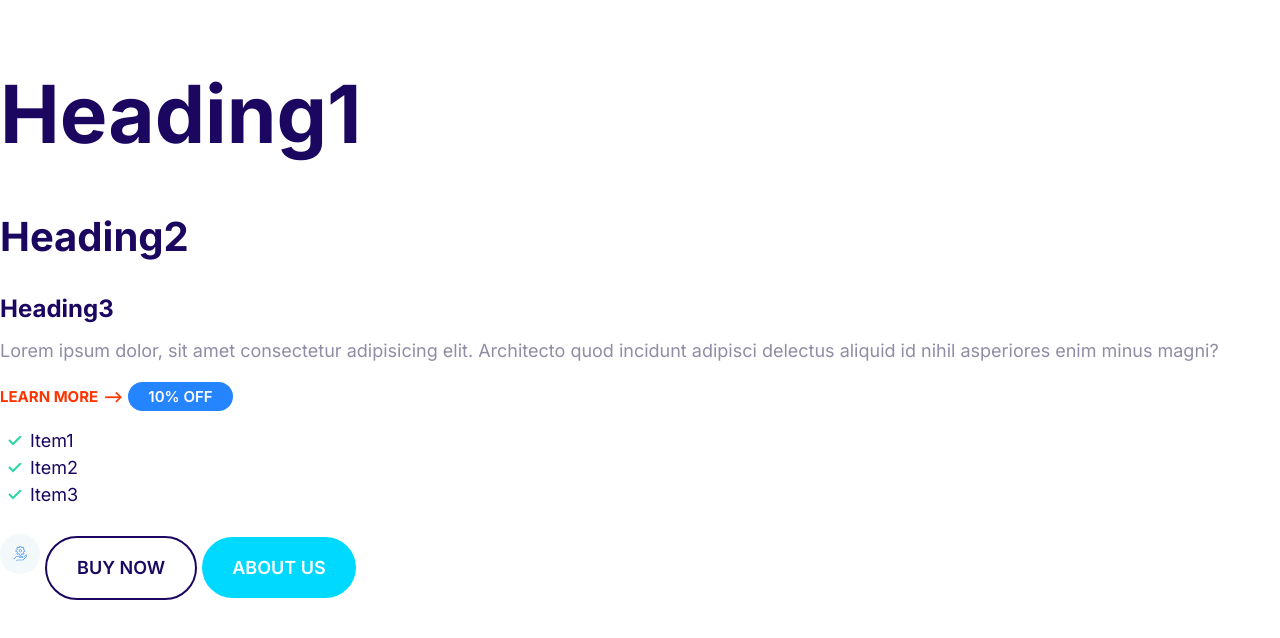
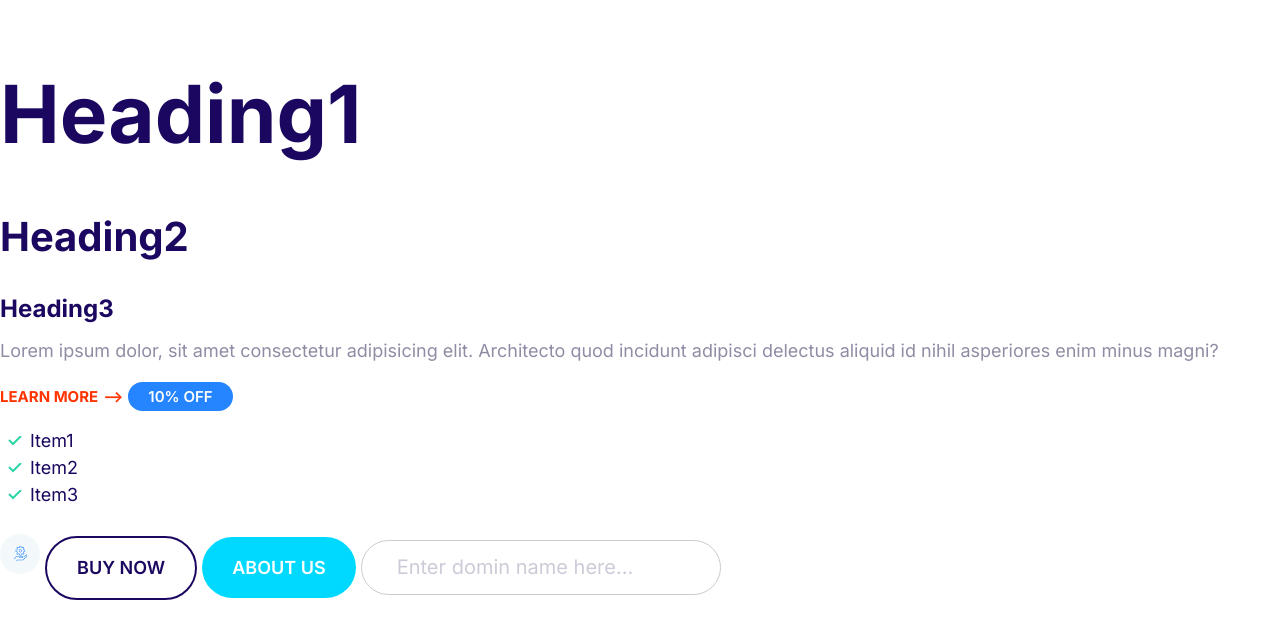
Before and after one commit to zohrexo/My-Moshify, a plain HTML site: page index.html in a window 1280 px wide. Drawn offline with Linux system fonts and the light colour scheme.

Commit message:
Define Input

```diff
--- a/CSS/style.css
+++ b/CSS/style.css
@@ -185,3 +185,22 @@
     font-size: 1.5rem;
   }
 }
+
+/* inputs */
+.input {
+  border-radius: 30px;
+  border: 1px solid #ccc;
+  color: var(--color-headings);
+  font-size: 2rem;
+  font-size: 2rem;
+  outline: 0;
+  padding: 1.5rem 3.5rem;
+}
+::placeholder {
+  color: #cdcbd7;
+}
+@media screen & (min-width: 1024px) {
+  .input {
+    font-size: 1.5rem;
+  }
+}
--- a/index.html
+++ b/index.html
@@ -35,5 +35,12 @@
     </svg>
     <button class="button button--outline">BUY NOW</button>
     <a href="" class="button button--secondary">About Us</a>
+    <input
+      type="text"
+      class="input"
+      placeholder="Enter domin name here..."
+      name=""
+      id=""
+    />
   </body>
 </html>
```
Also changed, not shown: Components/Inputs.html (added, +7 -0 lines).
